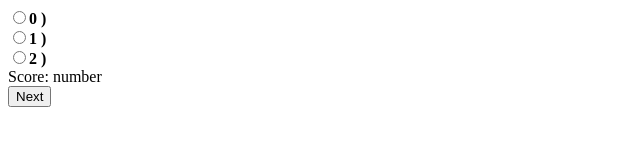
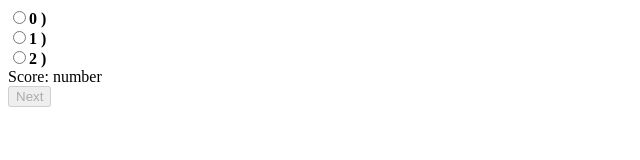
Before and after one commit to wizardto1/radiotest, an Angular app: page /page2 in a window 1280 px wide. Shown: the top 160 px of the page, without its empty margins (0-640 px from the left). Built offline with nearby package versions, Linux system fonts and the light colour scheme.

Commit message:
3 files modified

```diff
--- a/src/app/page2/page2.component.html
+++ b/src/app/page2/page2.component.html
@@ -1,16 +1,20 @@
 
-<div class="form-group col-md-4">
-<input type="radio" id="0" name="q1" [value]="0"  [(ngModel)]="flag"  (change)=radioEventHandler($event) checked>
+<form #f="ngForm">
+<div class="radio">
+<input type="radio" id="0" name="q1" [value]="0"  [(ngModel)]="flag"  (change)=radioEventHandler($event) required>
   <label for="0" style="font-weight:bold">0 )</label><br>
-  <input type="radio" id="1" name="q1" [value]="1" [(ngModel)]="flag"  (change)=radioEventHandler($event)>
+  <input type="radio" id="1" name="q1" [value]="1" [(ngModel)]="flag"  (change)=radioEventHandler($event) required>
   <label for="1" style="font-weight:bold">1 )</label><br>
-  <input type="radio" id="2" name="q1" [value]="2" [(ngModel)]="flag"  (change)=radioEventHandler($event)>
+  <input type="radio" id="2" name="q1" [value]="2" [(ngModel)]="flag"  (change)=radioEventHandler($event) required>
   <label for="2" style="font-weight:bold">2 )</label><br>
   </div>
 
+<div *ngIf="f.submitted && !f.valid">>Please select</div>
 
  <span>Score:<!--{{score1}}--> {{flag}}</span><br>
 
-<button [routerLink]="['/page1']" (click)="setScore2(flag)">
+<button type="submit" [routerLink]="['/page1']" (click)="setScore2(flag)" [disabled]="!buttonDisabled"  >
       Next
     </button>
+
+</form>
--- a/src/app/page2/page2.component.ts
+++ b/src/app/page2/page2.component.ts
@@ -7,8 +7,8 @@ import { ScoresService } from '../scores.service';
 })
 export class Page2Component implements OnInit {
   score1:number;
-  flag:any;
-
+  flag:any=null;
+  buttonDisabled:boolean=false;
   constructor(private scoresService: ScoresService) { this.flag = 0; }
   setScore2(flag){
     this.scoresService.setScore2(flag)
@@ -16,15 +16,21 @@ export class Page2Component implements OnInit {
 
 
   ngOnInit() {
-    if(this.flag)
-    {this.flag=0;}
-    else{
+
     this.flag=this.scoresService.getScore2()
-    }
+    console.log(this.flag)
+    /*--if(this.flag!==null)
+    {this.buttonDisabled=true;}--*/
+
+
+
   }
 
   radioEventHandler(event:any){
-    this.score1=event.target.value
+    this.score1=event.target.value;
+
+    this.buttonDisabled=true;
+
   }
 
 }
--- a/src/app/scores.service.ts
+++ b/src/app/scores.service.ts
@@ -15,9 +15,11 @@ export class ScoresService {
     console.log(this.score2);
   }
   getScore1(){
+
     return this.score1
   }
-  getScore2(){return this.score2}
+  getScore2(){console.log(this.score2);
+  return this.score2}
   getTotal(){
     this.total=parseInt(this.score1)+parseInt(this.score2);
   return this.total;
```
